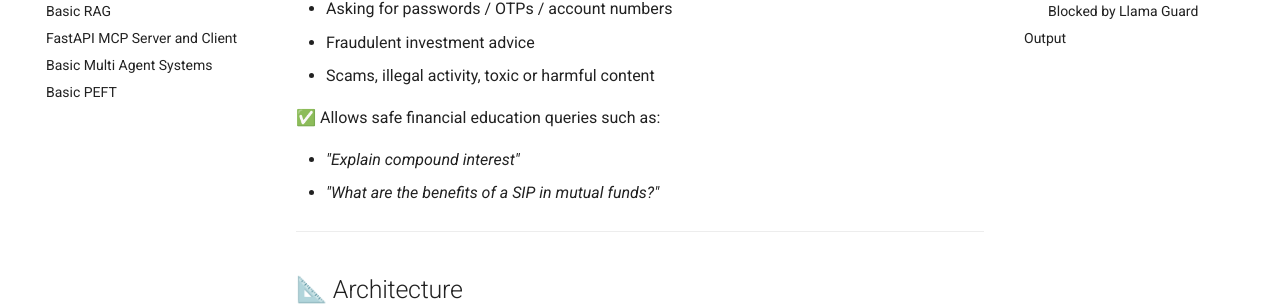
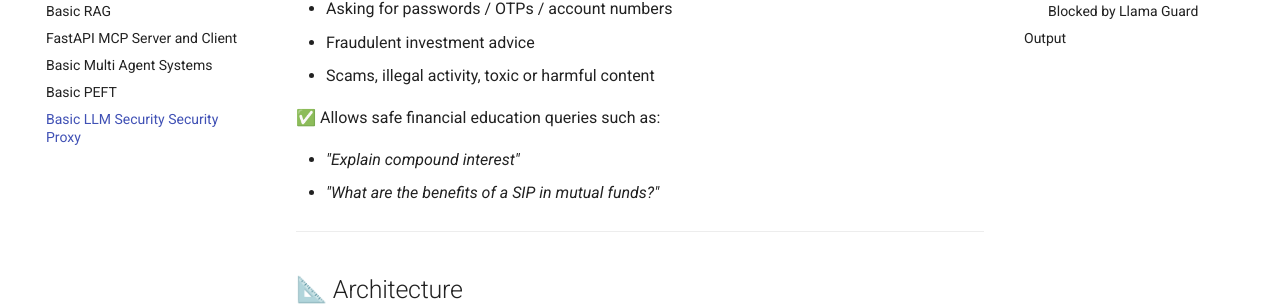
Before and after one commit to sumitdotgh/ai-examples, an MkDocs documentation site: the page built from docs/basic-llm-security-proxy.md, in a window 1280 px wide. Shown: the part 369-675 px from the top of the page. Built offline with MkDocs 1.6.1 and Material for MkDocs 9.7.7, drawn with Linux system fonts in a browser that asks for light colours.

Commit message:
Updated mkdocs

```diff
--- a/mkdocs.yml
+++ b/mkdocs.yml
@@ -13,6 +13,7 @@ nav:
   - FastAPI MCP Server and Client: fastapi-mcp-api-and-client.md
   - Basic Multi Agent Systems: multi-agent-system.md
   - Basic PEFT: basic-peft.md
+  - Basic LLM Security Security Proxy: basic-llm-security-proxy.md
 theme:
   name: material
   custom_dir: overrides
```
